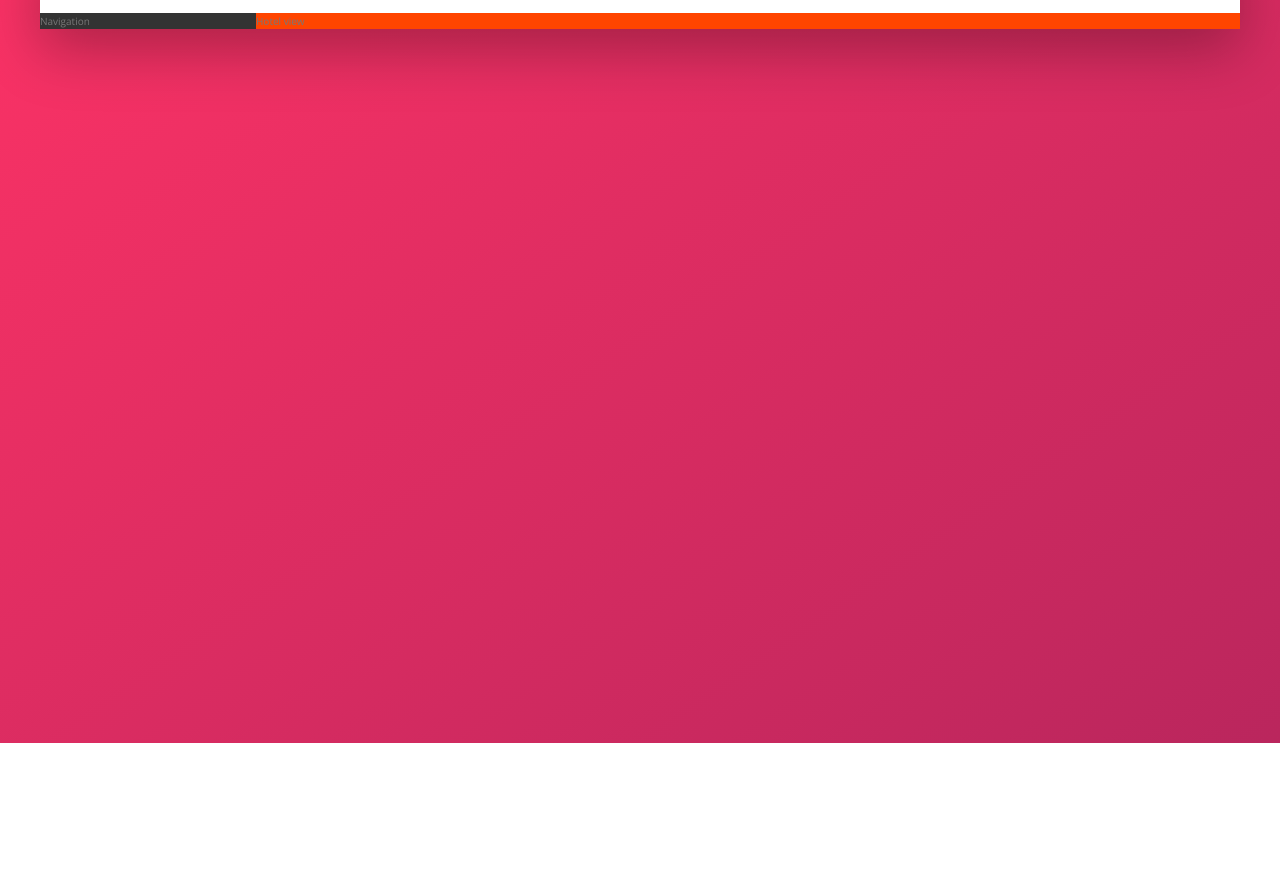
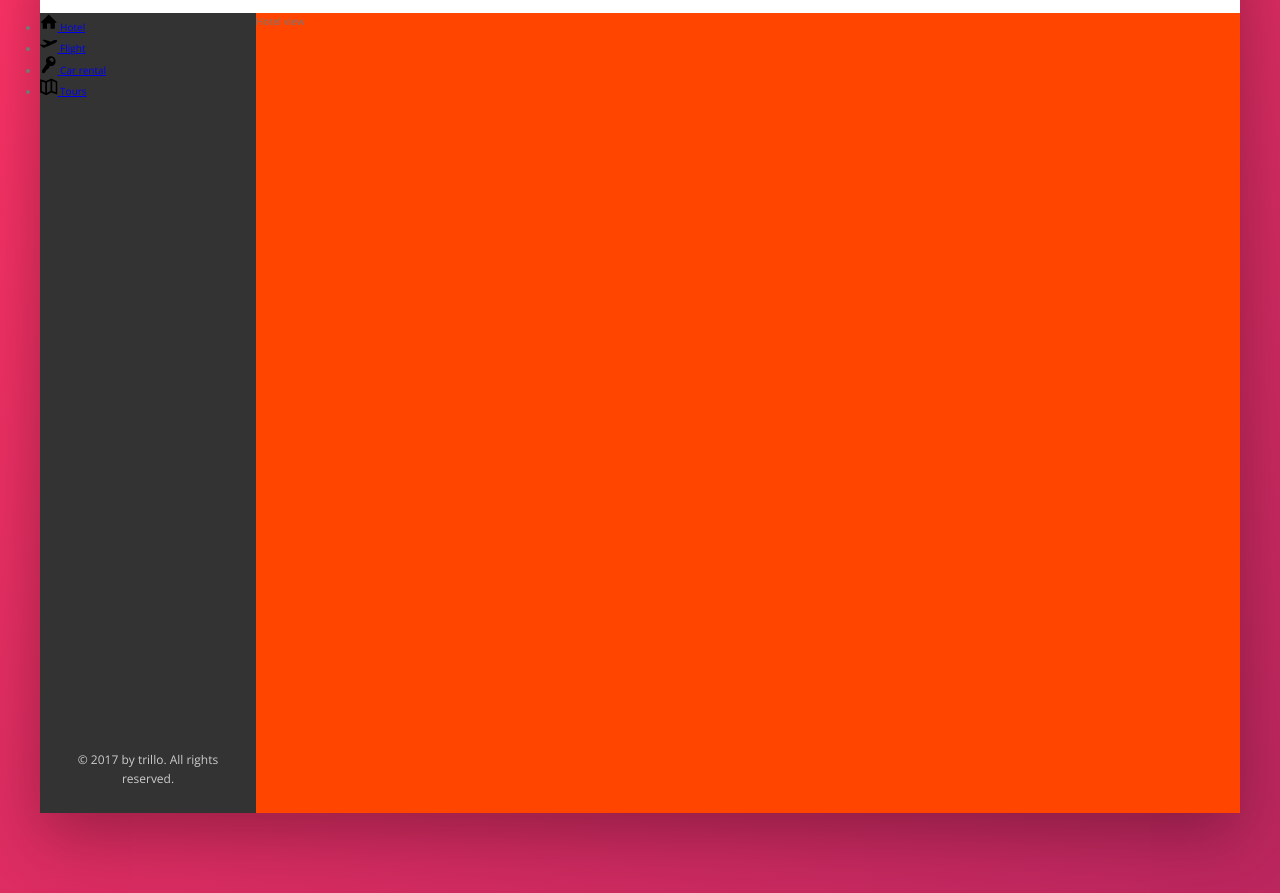
Before and after one commit to mfikriam/advanced-css-course, a website: page 02-Trillo/index.html in a window 1280 px wide. Shown: the part 137-1030 px from the top of the page. Before the commit the page ends 880 px from the top, so only its background shows below. Drawn offline with nearby package versions, Linux system fonts and the light colour scheme.

Commit message:
78. Building the Navigation - Part 1

```diff
--- a/02-Trillo/index.html
+++ b/02-Trillo/index.html
@@ -44,7 +44,45 @@
         </nav>
       </header>
       <div class="content">
-        <nav class="sidebar">Navigation</nav>
+        <nav class="sidebar">
+          <ul class="side-nav">
+            <li class="side-nav__item">
+              <a href="#" class="side-nav__link">
+                <svg class="side-nav__icon">
+                  <use xlink:href="img/sprite.svg#icon-home"></use>
+                </svg>
+                <span>Hotel</span>
+              </a>
+            </li>
+            <li class="side-nav__item">
+              <a href="#" class="side-nav__link">
+                <svg class="side-nav__icon">
+                  <use xlink:href="img/sprite.svg#icon-aircraft-take-off"></use>
+                </svg>
+                <span>Flight</span>
+              </a>
+            </li>
+            <li class="side-nav__item">
+              <a href="#" class="side-nav__link">
+                <svg class="side-nav__icon">
+                  <use xlink:href="img/sprite.svg#icon-key"></use>
+                </svg>
+                <span>Car rental</span>
+              </a>
+            </li>
+            <li class="side-nav__item">
+              <a href="#" class="side-nav__link">
+                <svg class="side-nav__icon">
+                  <use xlink:href="img/sprite.svg#icon-map"></use>
+                </svg>
+                <span>Tours</span>
+              </a>
+            </li>
+          </ul>
+
+          <div class="legal">&copy; 2017 by trillo. All rights reserved.</div>
+        </nav>
+
         <main class="hotel-view">Hotel view</main>
       </div>
     </div>
--- a/02-Trillo/sass/_component.scss
+++ b/02-Trillo/sass/_component.scss
@@ -114,3 +114,27 @@
     margin-right: 1rem;
   }
 }
+
+//*******************************************
+//**** SIDE NAVIGATION
+.side-nav {
+  &__item {
+  }
+
+  &__link {
+  }
+
+  &__icon {
+    width: 1.75rem;
+    height: 1.75rem;
+  }
+}
+
+//*******************************************
+//**** LEGAL TEXT
+.legal {
+  font-size: 1.2rem;
+  color: var(--color-grey-light-4);
+  text-align: center;
+  padding: 2.5rem;
+}
--- a/02-Trillo/sass/_layout.scss
+++ b/02-Trillo/sass/_layout.scss
@@ -24,11 +24,16 @@
   background-color: var(--color-grey-dark-1);
 
   flex: 0 0 18%;
+
+  display: flex;
+  flex-direction: column;
+  justify-content: space-between;
 }
 
 .hotel-view {
   background-color: #fff;
   background-color: orangered;
+  height: 80rem;
 
   flex: 1;
 }
```
Also changed, not shown: 02-Trillo/css/style.css.
